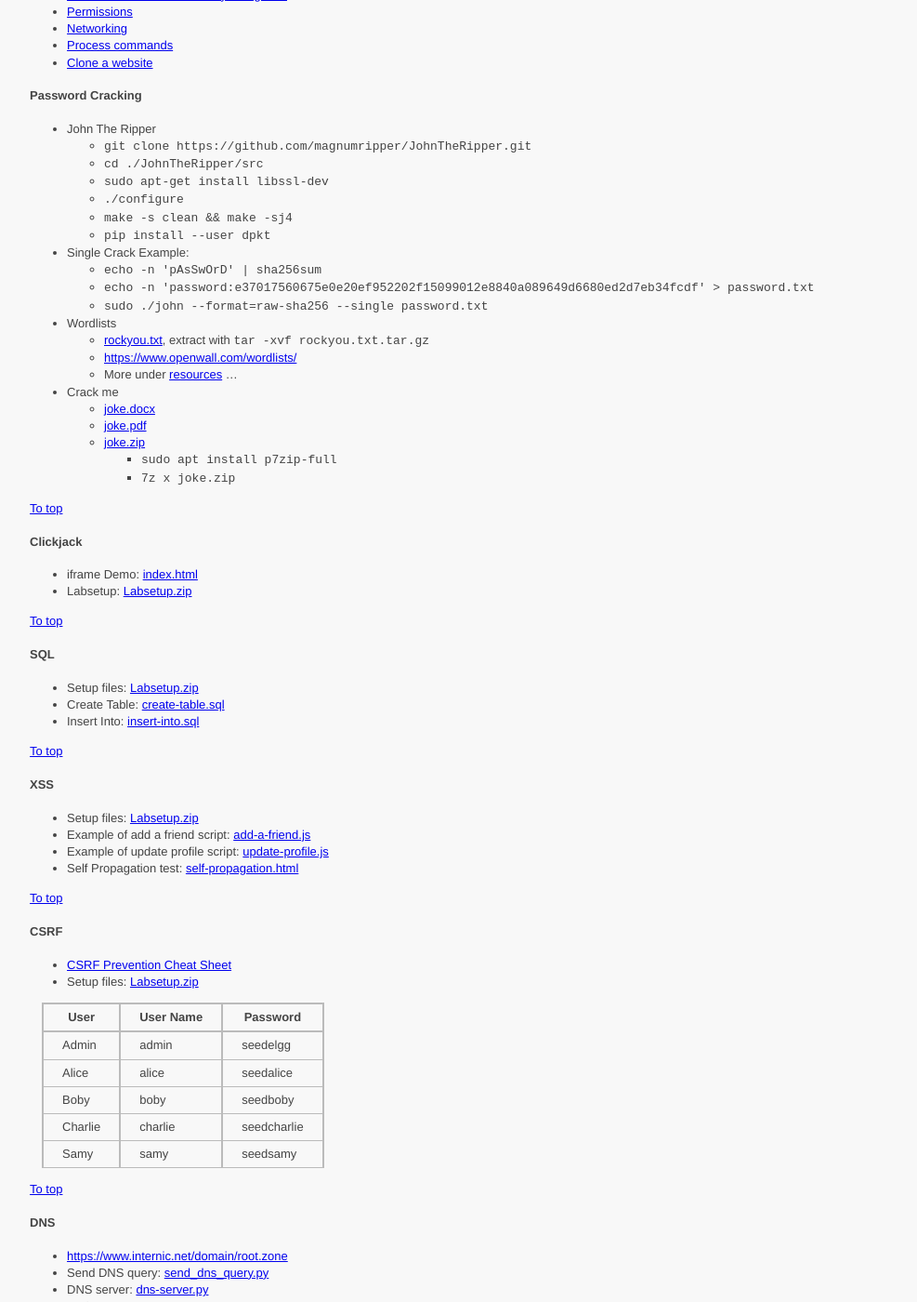
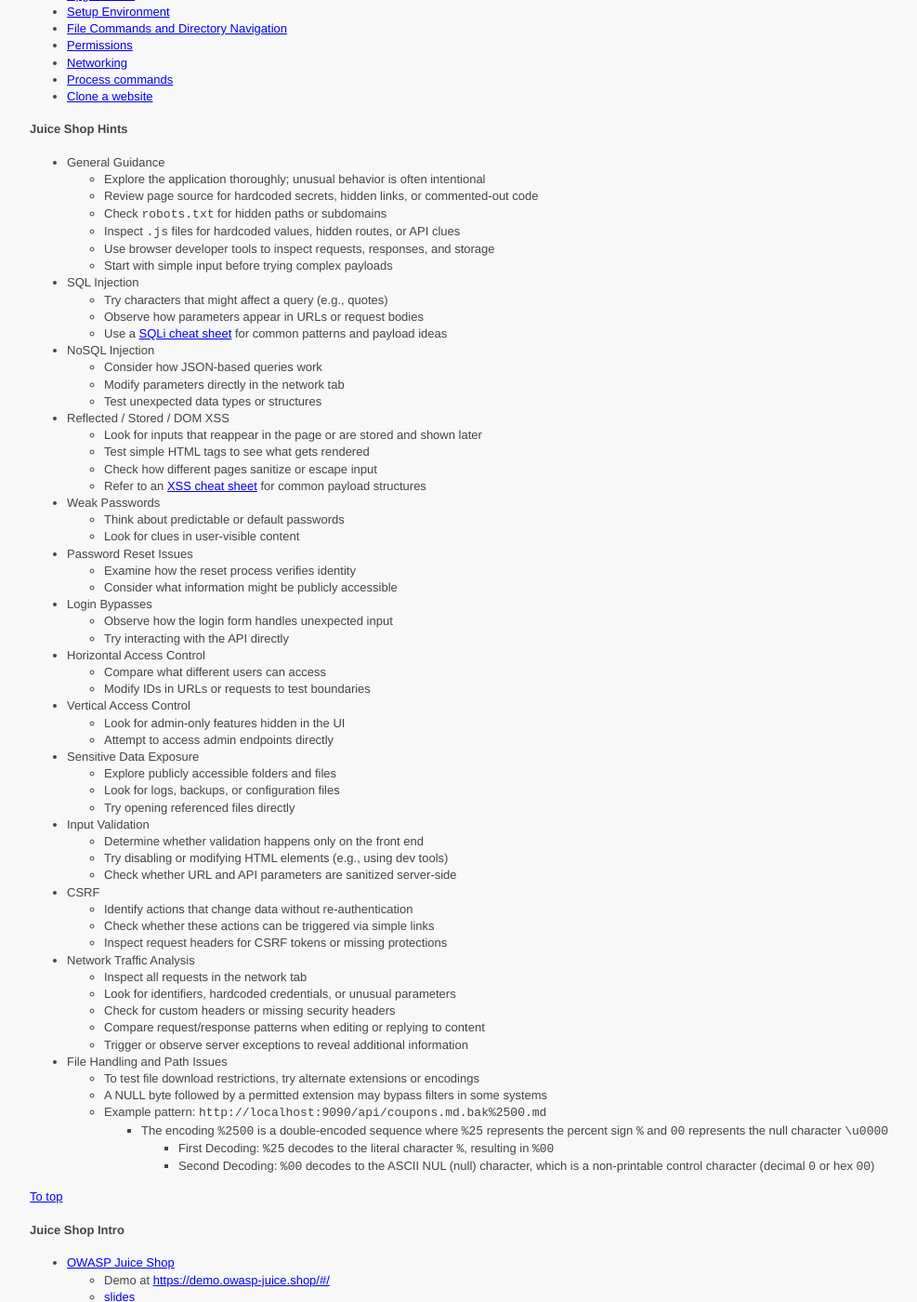
Before and after one commit to ycpcs/cs335-spring2026, a Jekyll site: the page built from notes/index.md, in a window 1280 px wide and 1400 px high, scrolled down 413 px. Shown: the whole window at 93% size, without its empty margins (68-1055 px from the left). Built offline with Jekyll 4.4.1, drawn with Linux system fonts in a browser that asks for light colours; some of the changed text lies outside the part shown.

Commit message:
add juice shop

````diff
--- a/notes/index.md
+++ b/notes/index.md
@@ -6,6 +6,8 @@ title: "Random Notes & Code Snippets"
 
 This page contains links to notes and code snippets.
 
+- [Juice Shop Hints](#juice-shop-hints)
+- [Juice Shop Intro](#juice-shop-intro)
 - [Password Cracking](#password-cracking)
 - [Clickjack](#clickjack)
 - [SQL](#sql)
@@ -27,6 +29,80 @@ This page contains links to notes and code snippets.
 - [Networking](#networking-1)
 - [Process commands](#process-commands)
 - [Clone a website](#clone-a-website)
+
+#### Juice Shop Hints
+- General Guidance
+  - Explore the application thoroughly; unusual behavior is often intentional
+  - Review page source for hardcoded secrets, hidden links, or commented-out code
+  - Check `robots.txt` for hidden paths or subdomains
+  - Inspect `.js` files for hardcoded values, hidden routes, or API clues
+  - Use browser developer tools to inspect requests, responses, and storage
+  - Start with simple input before trying complex payloads
+- SQL Injection
+  - Try characters that might affect a query (e.g., quotes)
+  - Observe how parameters appear in URLs or request bodies
+  - Use a [SQLi cheat sheet](https://portswigger.net/web-security/sql-injection/cheat-sheet) for common patterns and payload ideas
+- NoSQL Injection
+  - Consider how JSON-based queries work
+  - Modify parameters directly in the network tab
+  - Test unexpected data types or structures
+- Reflected / Stored / DOM XSS
+  - Look for inputs that reappear in the page or are stored and shown later
+  - Test simple HTML tags to see what gets rendered
+  - Check how different pages sanitize or escape input
+  - Refer to an [XSS cheat sheet](https://portswigger.net/web-security/cross-site-scripting/cheat-sheet) for common payload structures
+- Weak Passwords
+  - Think about predictable or default passwords
+  - Look for clues in user-visible content
+- Password Reset Issues
+  - Examine how the reset process verifies identity
+  - Consider what information might be publicly accessible
+- Login Bypasses
+  - Observe how the login form handles unexpected input
+  - Try interacting with the API directly
+- Horizontal Access Control
+  - Compare what different users can access
+  - Modify IDs in URLs or requests to test boundaries
+- Vertical Access Control
+  - Look for admin-only features hidden in the UI
+  - Attempt to access admin endpoints directly
+- Sensitive Data Exposure
+  - Explore publicly accessible folders and files
+  - Look for logs, backups, or configuration files
+  - Try opening referenced files directly
+- Input Validation
+  - Determine whether validation happens only on the front end
+  - Try disabling or modifying HTML elements (e.g., using dev tools)
+  - Check whether URL and API parameters are sanitized server-side
+- CSRF
+  - Identify actions that change data without re-authentication
+  - Check whether these actions can be triggered via simple links
+  - Inspect request headers for CSRF tokens or missing protections
+- Network Traffic Analysis
+  - Inspect all requests in the network tab
+  - Look for identifiers, hardcoded credentials, or unusual parameters
+  - Check for custom headers or missing security headers
+  - Compare request/response patterns when editing or replying to content
+  - Trigger or observe server exceptions to reveal additional information
+- File Handling and Path Issues
+  - To test file download restrictions, try alternate extensions or encodings
+  - A NULL byte followed by a permitted extension may bypass filters in some systems
+  - Example pattern: `http://localhost:9090/api/coupons.md.bak%2500.md`
+    - The encoding `%2500` is a double-encoded sequence where `%25` represents the percent sign `%` and `00` represents the null character `\u0000`
+      - First Decoding: `%25` decodes to the literal character `%`, resulting in `%00`
+      - Second Decoding: `%00` decodes to the ASCII NUL (null) character, which is a non-printable control character (decimal `0` or hex `00`)
+
+<a href="#">To top</a>
+
+#### Juice Shop Intro
+- [OWASP Juice Shop](https://owasp.org/www-project-juice-shop/)
+  - Demo at [https://demo.owasp-juice.shop/#/](https://demo.owasp-juice.shop/#/)
+  - [slides](https://juice-shop.github.io/juice-shop/#/)
+- ```docker pull bkimminich/juice-shop```
+- ```docker run --rm -p 3000:3000 bkimminich/juice-shop```
+  - Navigate to http://localhost:3000
+
+<a href="#">To top</a>
 
 #### Password Cracking
 - John The Ripper
````
